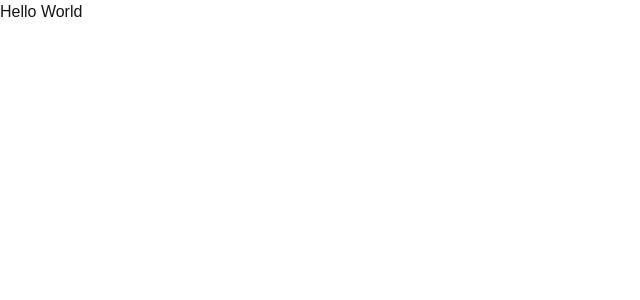
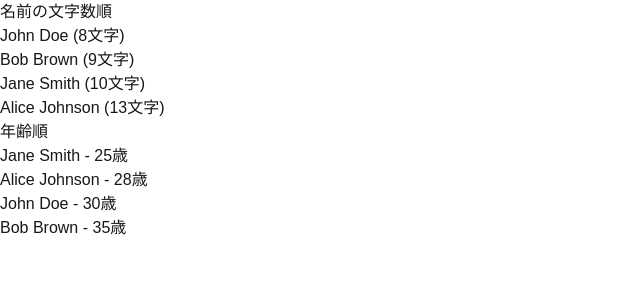
Before and after one commit to batosg/RakutenHackathon, a Next.js app: page / in a window 1280 px wide. Shown: the top 300 px of the page, without its empty margins (0-640 px from the left). Built offline with nearby package versions, Linux system fonts and the light colour scheme.

Commit message:
デモのリスト（users）に対して，任意の評価関数を用いてソートする関数の作成

```diff
--- a/app/page.tsx
+++ b/app/page.tsx
@@ -1,12 +1,49 @@
 import Image from "next/image";
 
+function sortListByFunction(list: any[], func: { (user: any): any; (user: any): any; (arg0: any): any; }) {
+  return list.sort((a, b) => {
+    const valueA = func(a);
+    const valueB = func(b);
+
+    if (valueA < valueB) return -1;
+    if (valueA > valueB) return 1;
+    return 0;
+  });
+}
+
 export default function Home() {
+  const users = [
+    { name: "John Doe", age: 30 },
+    { name: "Jane Smith", age: 25 },
+    { name: "Alice Johnson", age: 28 },
+    { name: "Bob Brown", age: 35 }
+  ];
 
   // 西村くんここに配列作ってソートできる仕組みを作って欲しい！
 
+  const sortedByNameLength = sortListByFunction([...users], user => user.name.length);
+
+  const sortedByAge = sortListByFunction([...users], user=> user.age);
+
   return (
     <div>
-      <h1>Hello World</h1>
+      <h1>名前の文字数順</h1>
+      <ul>
+        {sortedByNameLength.map((user, index) => (
+          <li key={index}>
+            {user.name} ({user.name.length}文字)
+          </li>
+        ))}
+      </ul>
+
+      <h1>年齢順</h1>
+      <ul>
+        {sortedByAge.map((user, index) => (
+          <li key={index}>
+            {user.name} - {user.age}歳
+          </li>
+        ))}
+      </ul>
     </div>
   );
 }
```
